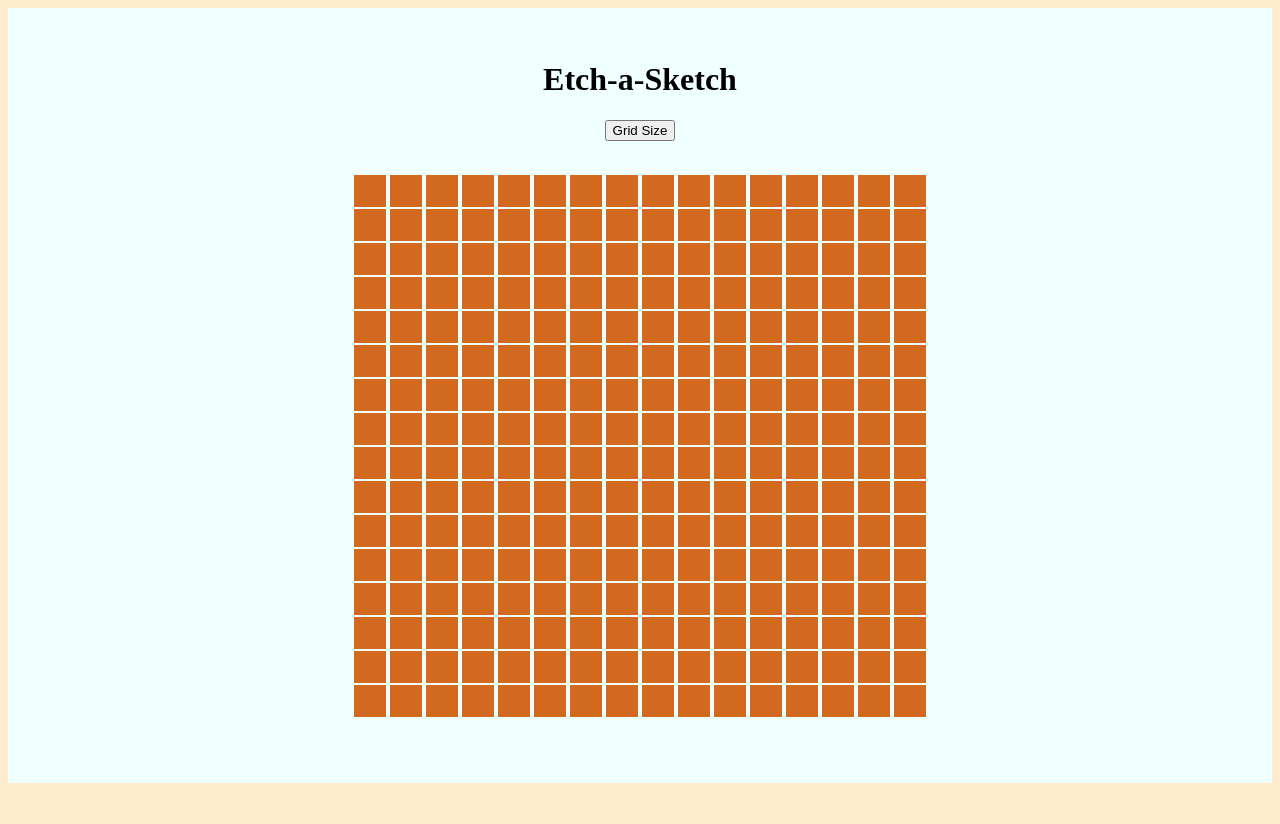
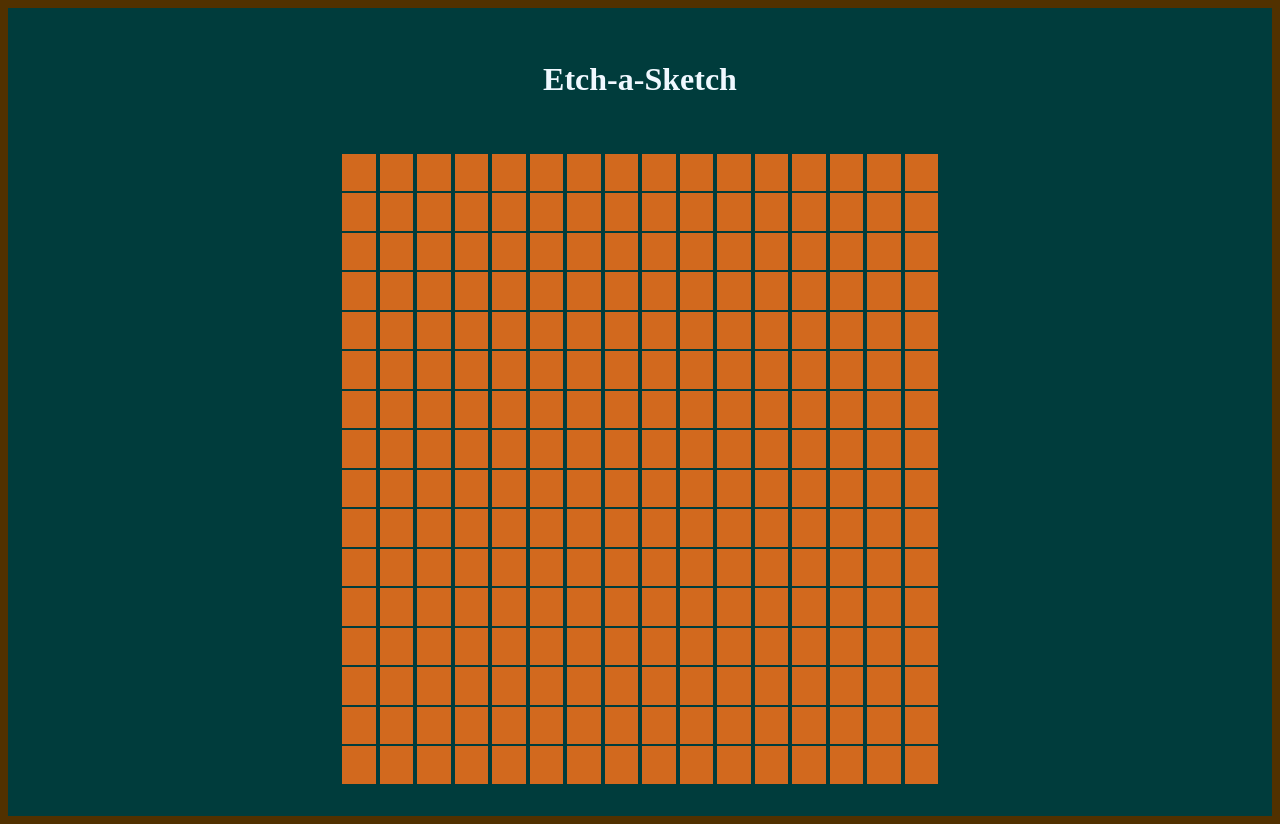
Before and after one commit to murraydeam/Etch-a-Sketch, a plain HTML site: page index.html in a window 1280 px wide. Before the commit the page ends 800 px from the top, so only its background shows below. Drawn offline with Linux system fonts and the light colour scheme.

Commit message:
Color scheme change.

```diff
--- a/assets/css/index.css
+++ b/assets/css/index.css
@@ -1,9 +1,14 @@
+* {
+  scrollbar-color: #454a4d #202324;
+}
+
 body {
-  background-color: blanchedalmond;
+  background-color: rgb(81, 49, 0);
+  color: aliceblue;
 }
 
 .etchContainer {
-  background-color: azure;
+  background-color: rgb(0, 60, 60);
   display: flex;
   flex-direction: column;
   align-items: center;
@@ -13,17 +18,19 @@
 
 #grid {
   display: flex;
-  max-width: 60rem;
+  flex-wrap: wrap;
+  height: 600px;
+  width: 600px;
   padding: 32px;
 }
 
 .column {
-  flex: 1;
+  flex: 2 1 auto;
 }
 
 .gridItem {
   margin: 2px;
-  min-height: 2rem;
+  padding-top: 100%;
   min-width: 2rem;
   background-color: chocolate;
   text-align: center;
--- a/assets/js/index.js
+++ b/assets/js/index.js
@@ -1,8 +1,11 @@
-let columns = 16;
-let gridItems = 16;
+size = 16
+
+
+let columns = size;
+let gridItems = size;
 let button = document.createElement("button");
 button.textContent = "Grid Size";
-document.querySelector(".etchContainer").appendChild(button);
+// document.querySelector(".etchContainer").appendChild(button);
 button.onclick = function () {
   size = prompt("Enter your desired grid size. \nMax size is 100.");
 };
```
